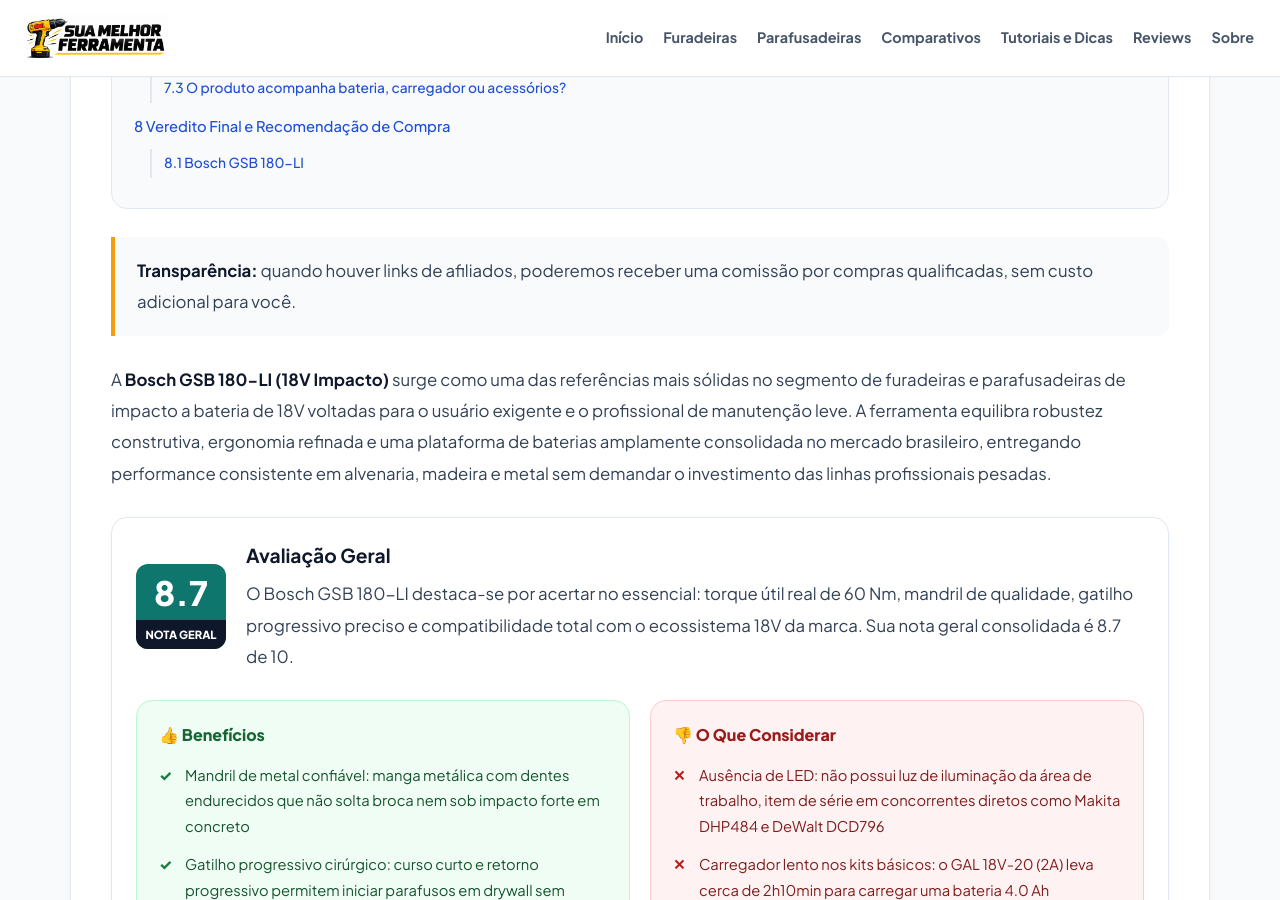
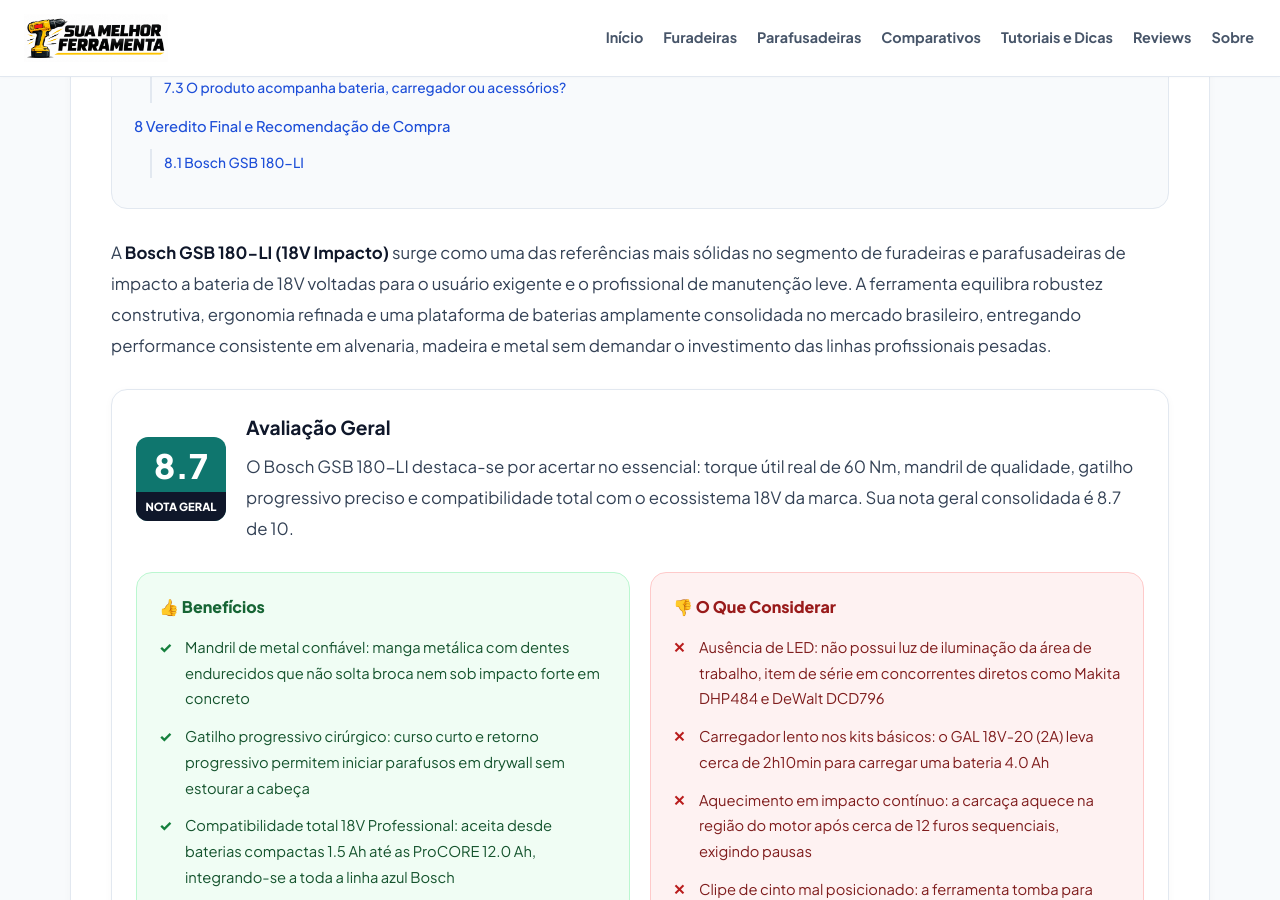
Before and after one commit to membroequipe/SiteReview, a Jekyll site: the page built from _posts/2026-10-24-review-bosch-gsb-180-li.md, in a window 1280 px wide and 900 px high, scrolled down 1195 px. Built offline with Jekyll 4.4.1, drawn with Linux system fonts in a browser that asks for light colours; some of the changed text lies outside the part shown.

Commit message:
Update 2026-10-24-review-bosch-gsb-180-li.md

```diff
--- a/_posts/2026-10-24-review-bosch-gsb-180-li.md
+++ b/_posts/2026-10-24-review-bosch-gsb-180-li.md
@@ -28,8 +28,6 @@
 
 {% include review-toc.html %}
 
-> **Transparência:** quando houver links de afiliados, poderemos receber uma comissão por compras qualificadas, sem custo adicional para você.
-
 A **Bosch GSB 180-LI (18V Impacto)** surge como uma das referências mais sólidas no segmento de furadeiras e parafusadeiras de impacto a bateria de 18V voltadas para o usuário exigente e o profissional de manutenção leve. A ferramenta equilibra robustez construtiva, ergonomia refinada e uma plataforma de baterias amplamente consolidada no mercado brasileiro, entregando performance consistente em alvenaria, madeira e metal sem demandar o investimento das linhas profissionais pesadas.
 
 {% include resumo-avaliacao.html %}
```
Also changed, not shown: other parts of _posts/2026-10-24-review-bosch-gsb-180-li.md (+2 -2 lines).
